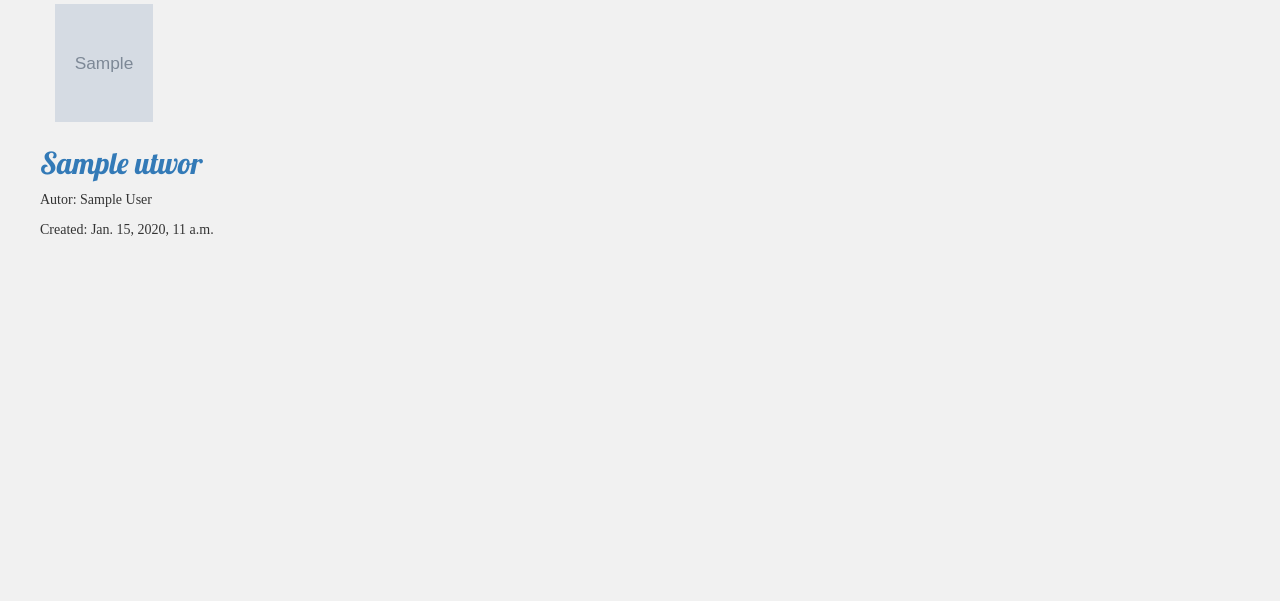
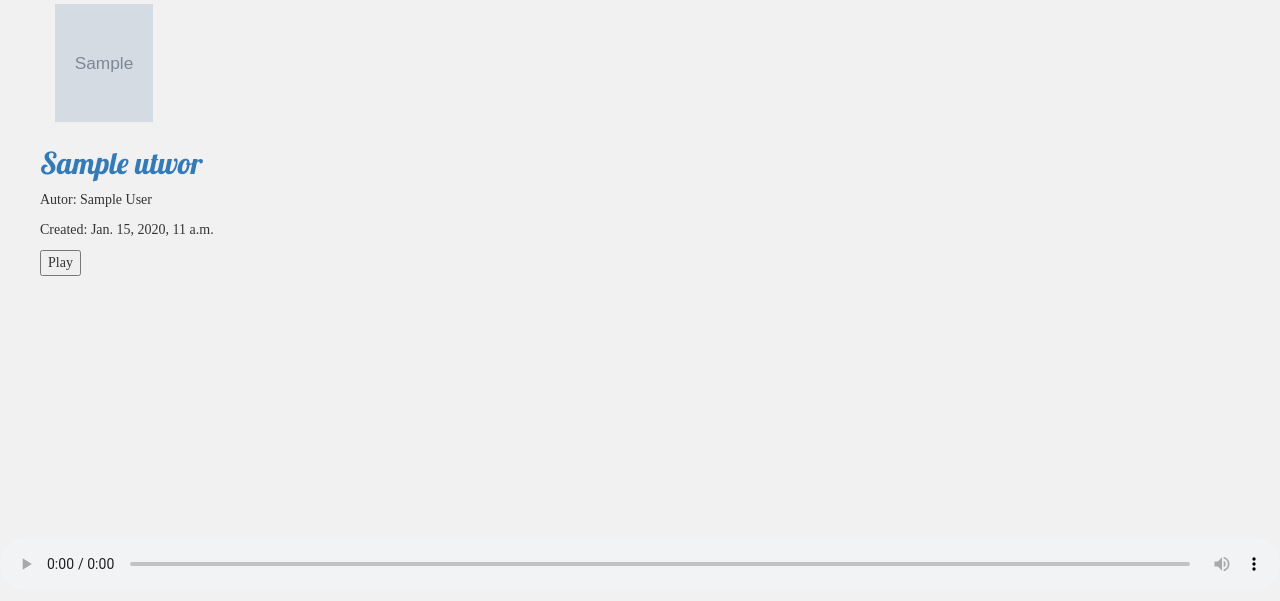
Before and after one commit to Jarema27/EpsilonStream, a Django app: page /songs in a window 1280 px wide. Shown: the part 199-800 px from the top of the page. Run offline with Django 3.2, Linux system fonts and the light colour scheme; tables that the repository leaves empty hold one stand-in row (values such as "Sample post"); grey boxes marked "Sample" are stand-in pictures; some libraries are stand-ins or nearby versions.

Commit message:
Made song switching

```diff
--- a/Comment/templates/Comment/base.html
+++ b/Comment/templates/Comment/base.html
@@ -5,6 +5,11 @@
     <link rel="stylesheet" href="//maxcdn.bootstrapcdn.com/bootstrap/3.2.0/css/bootstrap-theme.min.css">
     <link rel="stylesheet" href="{% static 'css/epsilon.css' %}">
     <link href="//fonts.googleapis.com/css?family=Lobster&subset=latin,latin-ext" rel="stylesheet" type="text/css">
+
+    <script src="https://code.jquery.com/jquery-3.1.1.slim.js"
+      integrity="sha256-5i/mQ300M779N2OVDrl16lbohwXNUdzL/R2aVUXyXWA="
+      crossorigin="anonymous"></script>
+    <script src="{% static 'js/epsilon.js' %}"></script>
 
     <title>{% block title %}{% endblock %}</title>
   </head>
--- a/Comment/templates/Comment/post_list.html
+++ b/Comment/templates/Comment/post_list.html
@@ -11,9 +11,13 @@
           <p>Autor: {{ utwor.author }}</p>
           <p>Created: {{ utwor.created_date }}</p>
           {% if utwor.song %}
-            <p><audio src="{{ utwor.song.url }}" controls="controls">Can't play</audio></p>
+            <button type="button" class="playSong" onclick="playSong('{{ utwor.song.url }}')">Play</button>
           {% endif %}
       {% endfor %}
+
+      <div id="audioContainer">
+        <p><audio src="" id="audioPlayer" controls="controls">Can't play</audio></p>
+      </div>
     </ul>
   </div>
 {% endblock content %}
--- a/Comment/templates/Comment/songs.html
+++ /dev/null
@@ -1,16 +0,0 @@
-{% extends 'Comment/base.html' %}
-
-{% block title %}Ekran Logowania{% endblock title %}
-
-{% block content %}
-  <ul>
-    {% for utwor in utwors %}
-        <img src = {{utwor.imgurl}}  style="width:128px;height:128px";></img>
-        <h2><a href="">{{ utwor.title }}</a></h2>
-        <p>Autor: {{ utwor.author }}</p>
-        <p>Created: {{ utwor.created_date }}</p>
-        <p>{{ utwor.text|linebreaksbr }}</p>
-
-    {% endfor %}
-  </ul>
-{% endblock content %}
--- a/Comment/views.py
+++ b/Comment/views.py
@@ -15,4 +15,4 @@ def logowanie(request):
 def search_songs(request):
 	find_string = request.GET.get('q', '')
 	utwors = Utwor.objects.filter(Q(author__contains=find_string) | Q(title__contains=find_string))
-	return render(request, 'Comment/songs.html', {'utwors':utwors})
+	return render(request, 'Comment/post_list.html', {'utwors':utwors})
--- a/static/css/epsilon.css
+++ b/static/css/epsilon.css
@@ -1,14 +1,22 @@
-<link rel="stylesheet" href="//maxcdn.bootstrapcdn.com/bootstrap/3.2.0/css/bootstrap.min.css">
-<link rel="stylesheet" href="//maxcdn.bootstrapcdn.com/bootstrap/3.2.0/css/bootstrap-theme.min.css">
-
-
-
-
 .page-header h1, .page-header h1 a, .page-header h1 a:visited, .page-header h1 a:active {
-    color: #FCA205
+    color: #FCA205;
     font-size: 36pt;
     text-decoration: none;
 }
+
+#audioContainer {
+	position: fixed;
+
+	left: 0;
+	bottom: 0;
+
+	width: 100%;
+}
+
+#audioContainer audio {
+	width: 100%;
+}
+
 h1 {
     font-family: 'Lobster';
     padding: 0 0 0 50px;
```
Also changed, not shown: 1 other file.
